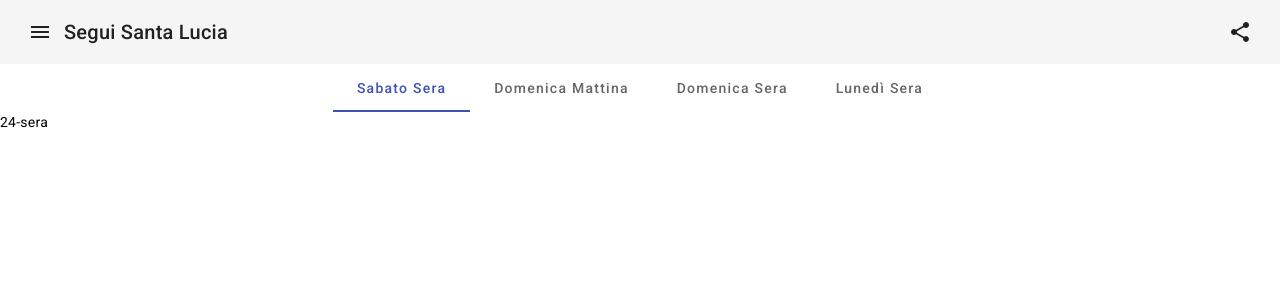
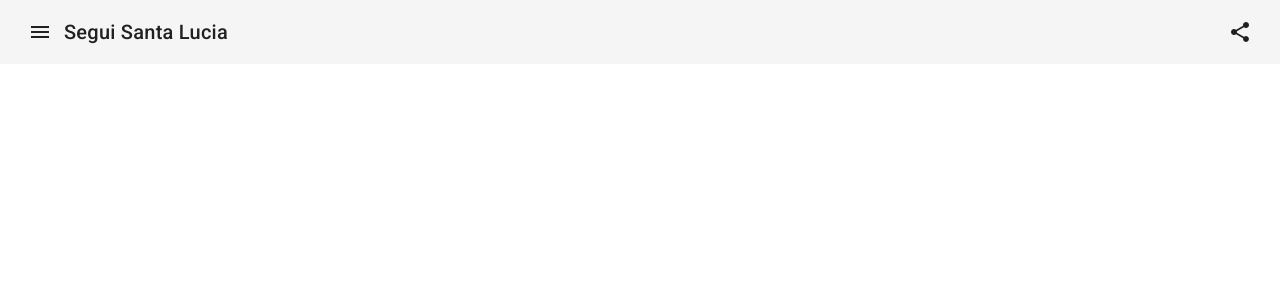
Before and after one commit to gianmarco2307/follow, an Angular app: page / in a window 1280 px wide. Shown: the top 300 px of the page. Built offline with nearby package versions, Linux system fonts and the light colour scheme.

Commit message:
fix(app): removed home selector and added RouterOutlet

```diff
--- a/src/app/app.component.html
+++ b/src/app/app.component.html
@@ -1,2 +1,2 @@
 <app-navbar />
-<app-home />
+<router-outlet></router-outlet>
--- a/src/app/app.component.ts
+++ b/src/app/app.component.ts
@@ -1,13 +1,11 @@
 import { Component } from '@angular/core';
 import { RouterOutlet } from '@angular/router';
-import { TabComponent } from './componenti/tab/tab.component';
-import { HomeComponent } from './pages/home/home.component';
 import { NavbarComponent } from './componenti/navbar/navbar.component';
 
 @Component({
   selector: 'app-root',
   standalone: true,
-  imports: [HomeComponent, NavbarComponent],
+  imports: [RouterOutlet, NavbarComponent],
   templateUrl: './app.component.html',
   styleUrl: './app.component.css'
 })
```
